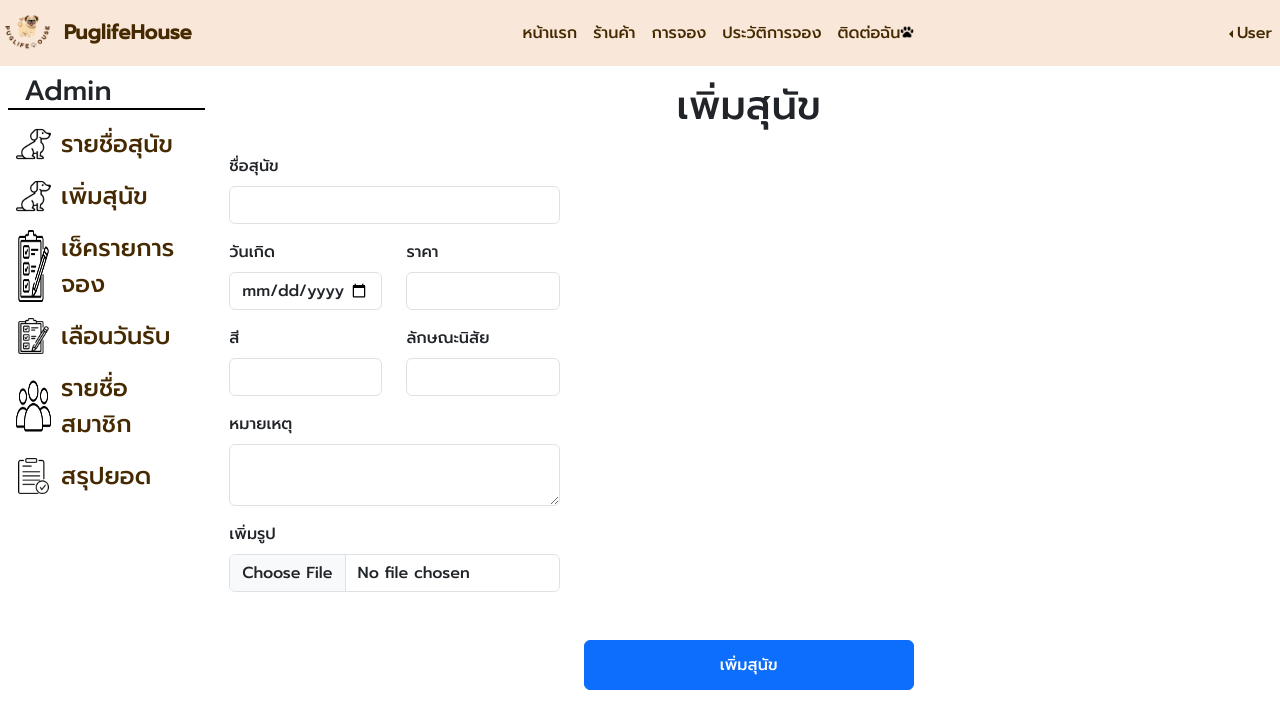
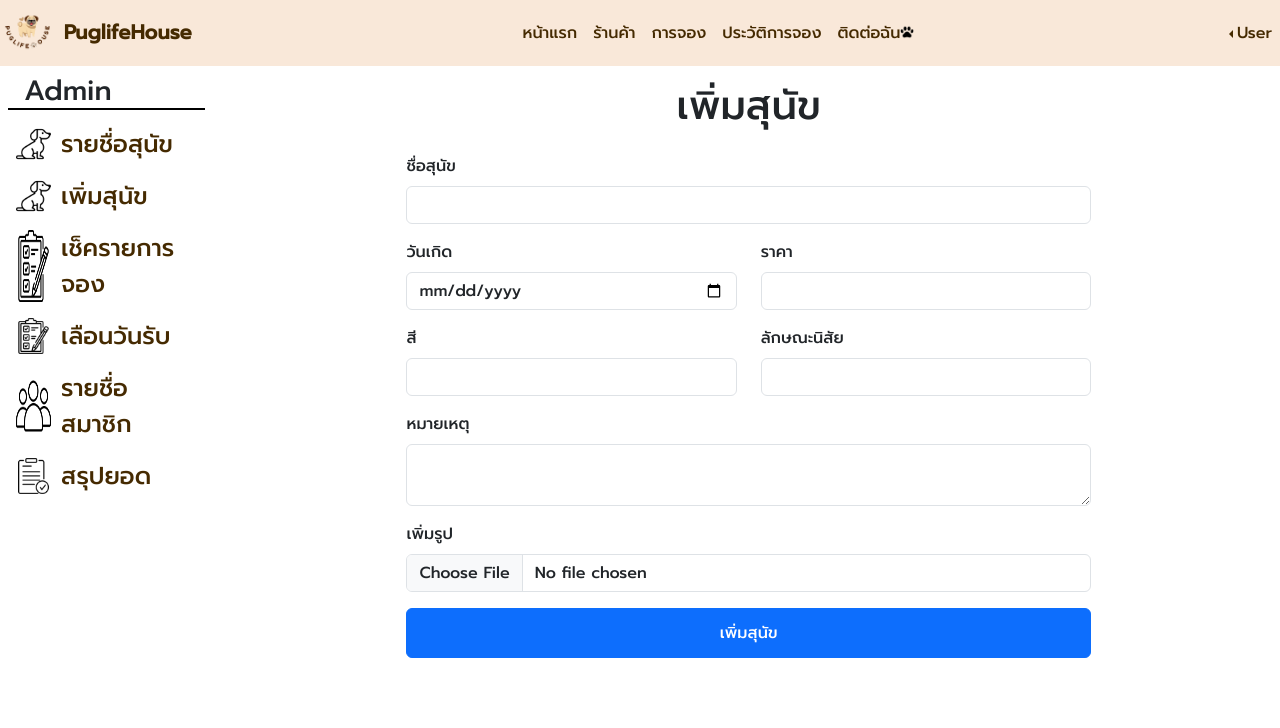
Before and after one commit to AKNov30/projectbu, a React (Vite) app: page /admin/adddog in a window 1280 px wide. Shown: the top 728 px of the page. Built offline with nearby package versions, Linux system fonts and the light colour scheme; sample sign-in values are in the browser's storage.

Commit message:
'style:adddog'

```diff
--- a/src/pages/adminPage/AddDogForm.jsx
+++ b/src/pages/adminPage/AddDogForm.jsx
@@ -29,7 +29,7 @@ function AddDogForm() {
     formData.append("personality", personality);
     formData.append('file', file)
 
-    axios.post('http://localhost:5000/api/adddog',formData )
+    axios.post('http://localhost:5000/api/adddog', formData)
       .then((response) => {
         console.log(response);
         setSuccess(true); // ตั้งค่าสถานะให้แสดง alert เมื่อเพิ่มสำเร็จ
@@ -79,78 +79,80 @@ const handleFileChange = (e) => {
         </div>
 
         <div className="row">
-
-          <div className="col-xl-8 pt-3">
-            <div className="row">
-              <div className="col-xl-6 pt-6">
+          <div className="col-xl-8 offset-xl-2 pt-3"> {/* Center the form */}
+            <form>
+              {/* Dog Name */}
+              <div className="mb-3">
                 <label className="form-label">ชื่อสุนัข</label>
                 <input
                   type="text"
                   className="form-control"
                   value={dogname}
                   onChange={(e) => setDogName(e.target.value)}
+                  required
                 />
               </div>
-            </div>
 
-            <div className="row">
-              <div className="col-xl-3 pt-3">
+              {/* Date of Birth and Price */}
+              <div className="row mb-3">
+                <div className="col-md-6">
                   <label className="form-label">วันเกิด</label>
                   <input
                     type="date"
                     className="form-control"
                     value={birthDay}
                     onChange={(e) => setBirthDay(e.target.value)}
+                    required
                   />
                 </div>
-
-              <div className="col-xl-3 pt-3">
+                <div className="col-md-6">
                   <label className="form-label">ราคา</label>
                   <input
                     type="text"
                     className="form-control"
                     value={price}
                     onChange={(e) => setPrice(e.target.value)}
+                    required
                   />
                 </div>
               </div>
 
-            <div className="row">
-              <div className="col-xl-3 pt-3">
+              {/* Color and Personality */}
+              <div className="row mb-3">
+                <div className="col-md-6">
                   <label className="form-label">สี</label>
                   <input
                     type="text"
                     className="form-control"
                     value={color}
                     onChange={(e) => setColor(e.target.value)}
+                    required
                   />
                 </div>
-
-              <div className="col-xl-3 pt-3">
+                <div className="col-md-6">
                   <label className="form-label">ลักษณะนิสัย</label>
                   <input
                     type="text"
                     className="form-control"
                     value={personality}
                     onChange={(e) => setPersonality(e.target.value)}
+                    required
                   />
                 </div>
               </div>
 
-            <div className="row">
-              <div className="col-xl-6 pt-3">
+              {/* Description */}
+              <div className="mb-3">
                 <label className="form-label">หมายเหตุ</label>
                 <textarea
-                  type="text"
                   className="form-control"
                   value={description}
                   onChange={(e) => setDescription(e.target.value)}
                 />
               </div>
-            </div>
 
-            <div className="row">
-              <div className="col-xl-6 pt-3">
+              {/* File Upload */}
+              <div className="mb-3">
                 <label className="form-label">เพิ่มรูป</label>
                 <input
                   key={fileKey}
@@ -159,13 +161,9 @@ const handleFileChange = (e) => {
                   onChange={(e) => setFile(e.target.files[0])}
                 />
               </div>
-            </div>
-          </div>
-        </div>
 
-        <div className="row">
-          <div className="col-xl-4 pt-3"></div>
-          <div className="col-xl-4 pt-5">
+              {/* Submit Button */}
+              <div className="text-center mb-3">
                 <button
                   type="button"
                   className="btn btn-primary"
@@ -175,13 +173,18 @@ const handleFileChange = (e) => {
                   เพิ่มสุนัข
                 </button>
               </div>
-        </div>
-        {success && ( // แสดง alert หากสถานะ success เป็น true
-          <div className="alert alert-success" role="alert">
+            </form>
+
+            {/* Success Alert */}
+            {success && (
+              <div className="alert alert-success mt-3" role="alert">
                 เพิ่มสุนัขสำเร็จ
               </div>
             )}
           </div>
+        </div>
+      </div>
+
     </>
   )
 }
```
Also changed, not shown: 2 other files (tests, documents, lock files or other folders). Lines whose indentation alone changed are shown as unchanged.
